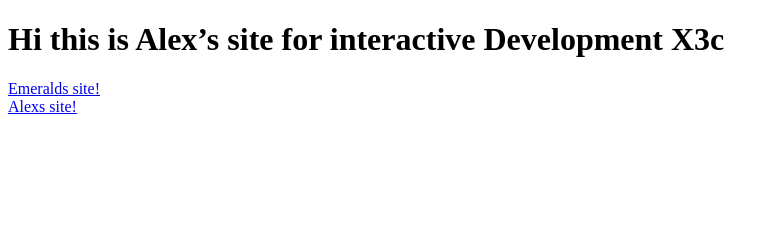
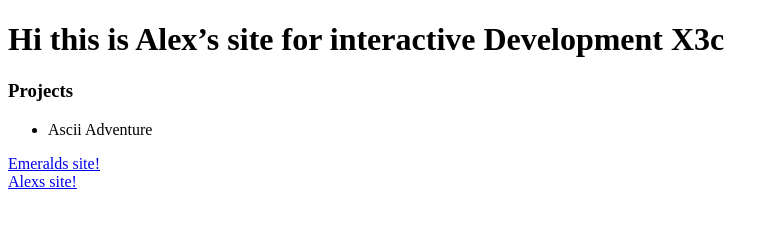
Before and after one commit to abeher00/alex-beherns-interactive-development-2025-fall, a plain HTML site: page index.html in a window 1280 px wide. Shown: the whole page, without its empty margins (0-779 px from the left). Drawn offline with Linux system fonts and the light colour scheme.

Commit message:
Ascii site started

```diff
--- a/index.html
+++ b/index.html
@@ -5,6 +5,13 @@
     </head>
     <body>
 <h1>Hi this is Alex’s site for interactive Development X3c</h1>
+<h3>Projects</h3>
+<ul>
+<li>
+    <a href="ascii-adventure/ascii-adventure"></a>Ascii Adventure</a>
+</li>
+
+</ul>
 <a href="https://erald-emerald.github.io/emerald-baker-interactive-development-2025-fall/ ">Emeralds site!</a>
 <br><a href="https://adotul00.github.io/alex-dotulong-interactive-development-2025-fall/">Alexs site!</a>
     </body>
```
Also changed, not shown: 2 other files.
